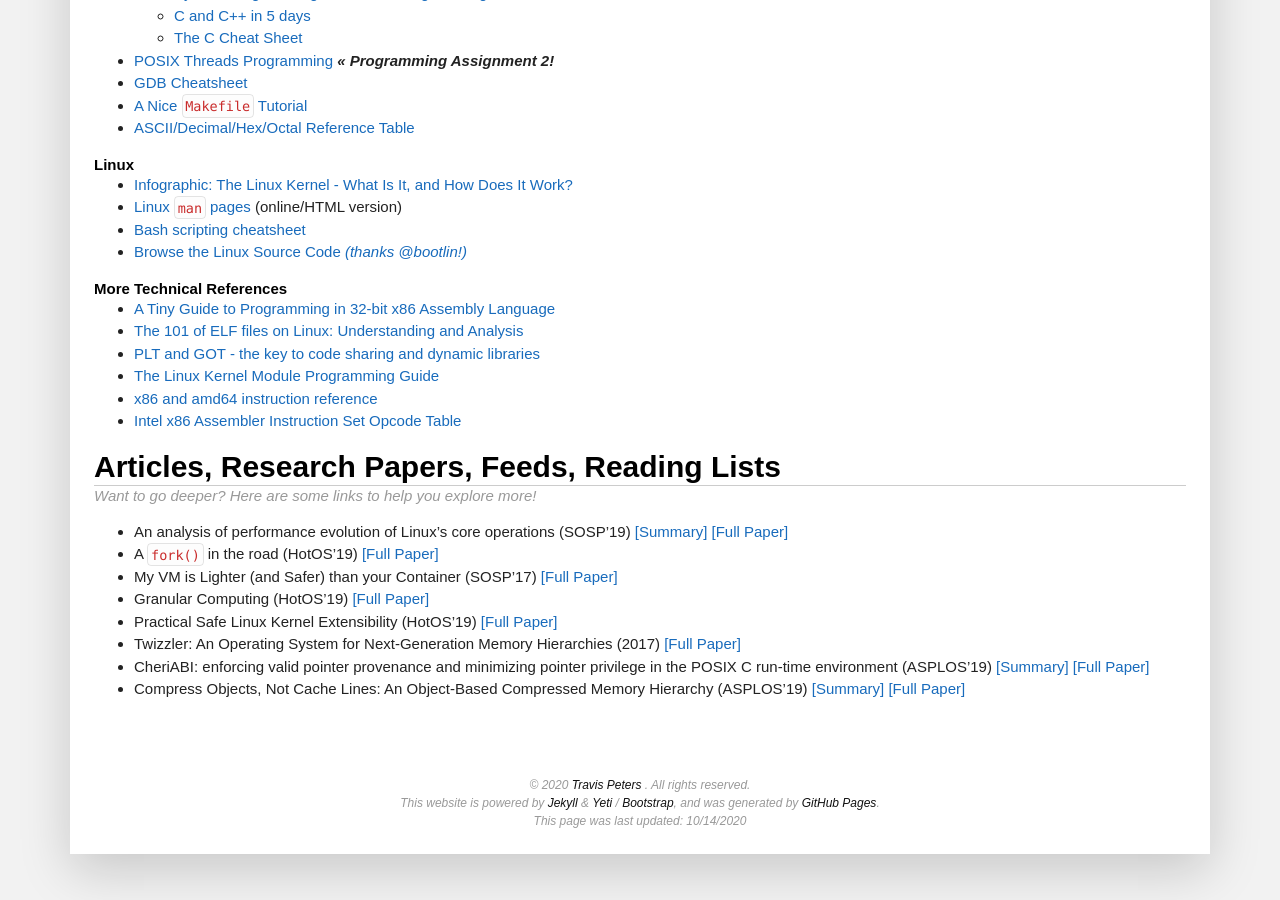
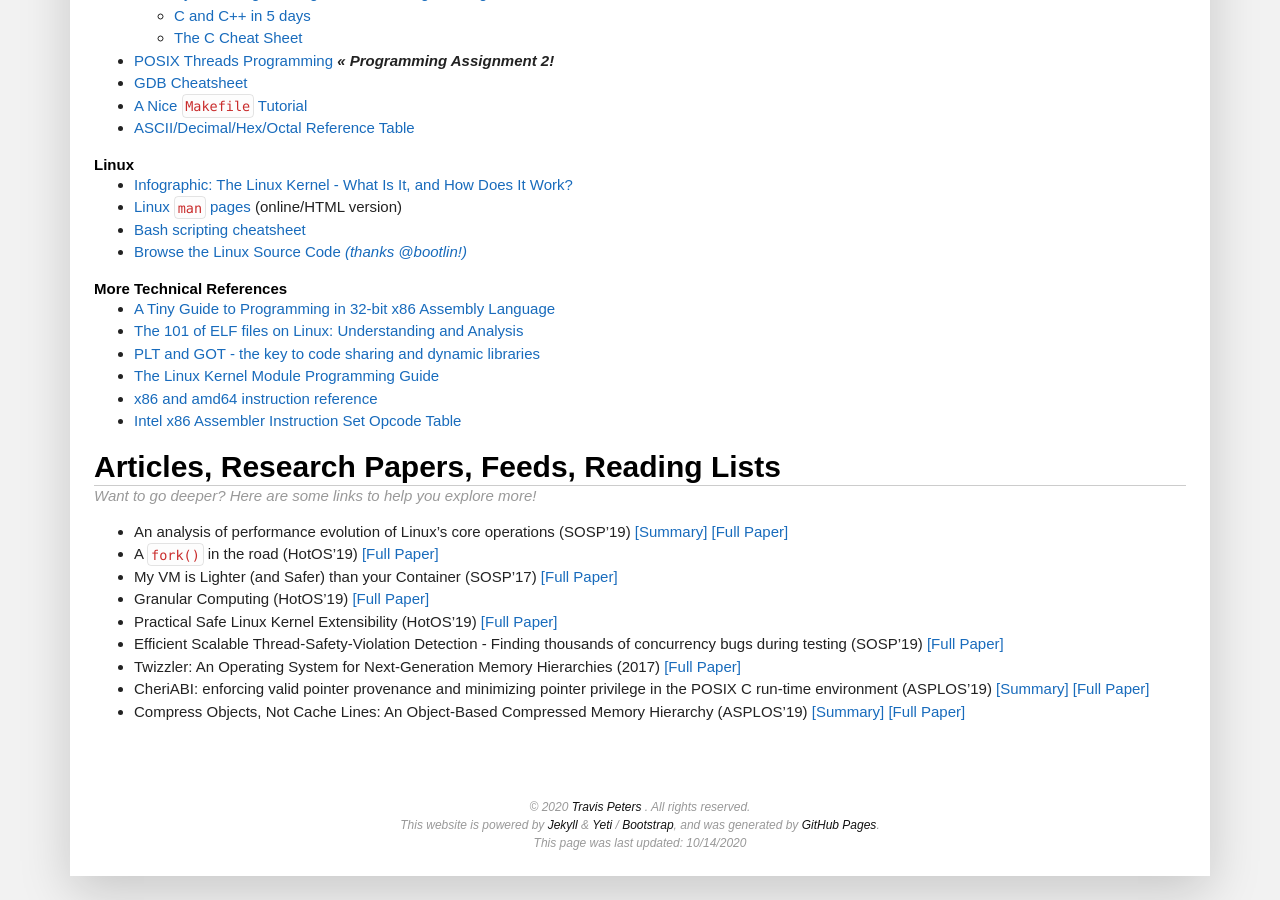
Before and after one commit to traviswpeters/cs460-2020-fall, a Jekyll site: the page built from resources.md, in a window 1280 px wide and 900 px high, scrolled down 973 px. Built offline with Jekyll 4.4.1, drawn with Linux system fonts in a browser that asks for light colours; nearby versions of some CDN libraries; some web fonts are replaced; comment, search, counter and statistics services are not loaded; before the commit the page ends 1851 px from its top, so only the background shows below that.

Commit message:
add another cool paper - potential project idea

```diff
--- a/resources.md
+++ b/resources.md
@@ -80,6 +80,8 @@ Want to go deeper? Here are some links to help you explore more!
   [[Full Paper]](https://dl.acm.org/citation.cfm?id=3321447)
 - Practical Safe Linux Kernel Extensibility (HotOS'19)
   [[Full Paper]](https://dl.acm.org/citation.cfm?id=3321429)
+- Efficient Scalable Thread-Safety-Violation Detection - Finding thousands of concurrency bugs during testing  (SOSP'19)
+  [[Full Paper]](https://www.microsoft.com/en-us/research/uploads/prod/2019/09/sosp19-final193.pdf)
 - Twizzler: An Operating System for Next-Generation Memory Hierarchies (2017)
   [[Full Paper]](https://www.ssrc.ucsc.edu/pub/bittman-ssrctr-17-01.html)
 - CheriABI: enforcing valid pointer provenance and minimizing pointer privilege in the POSIX C run-time environment (ASPLOS'19)
```
